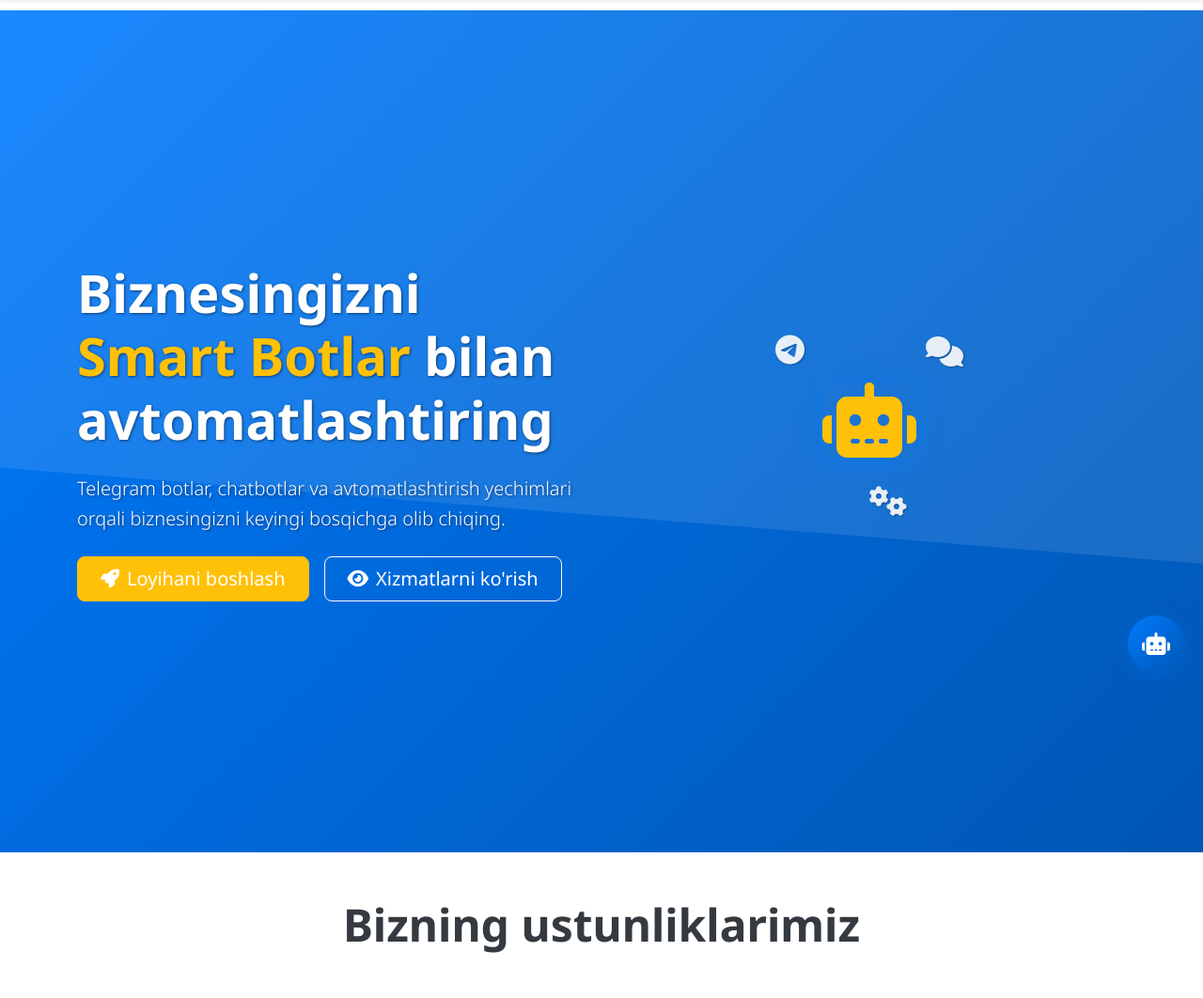
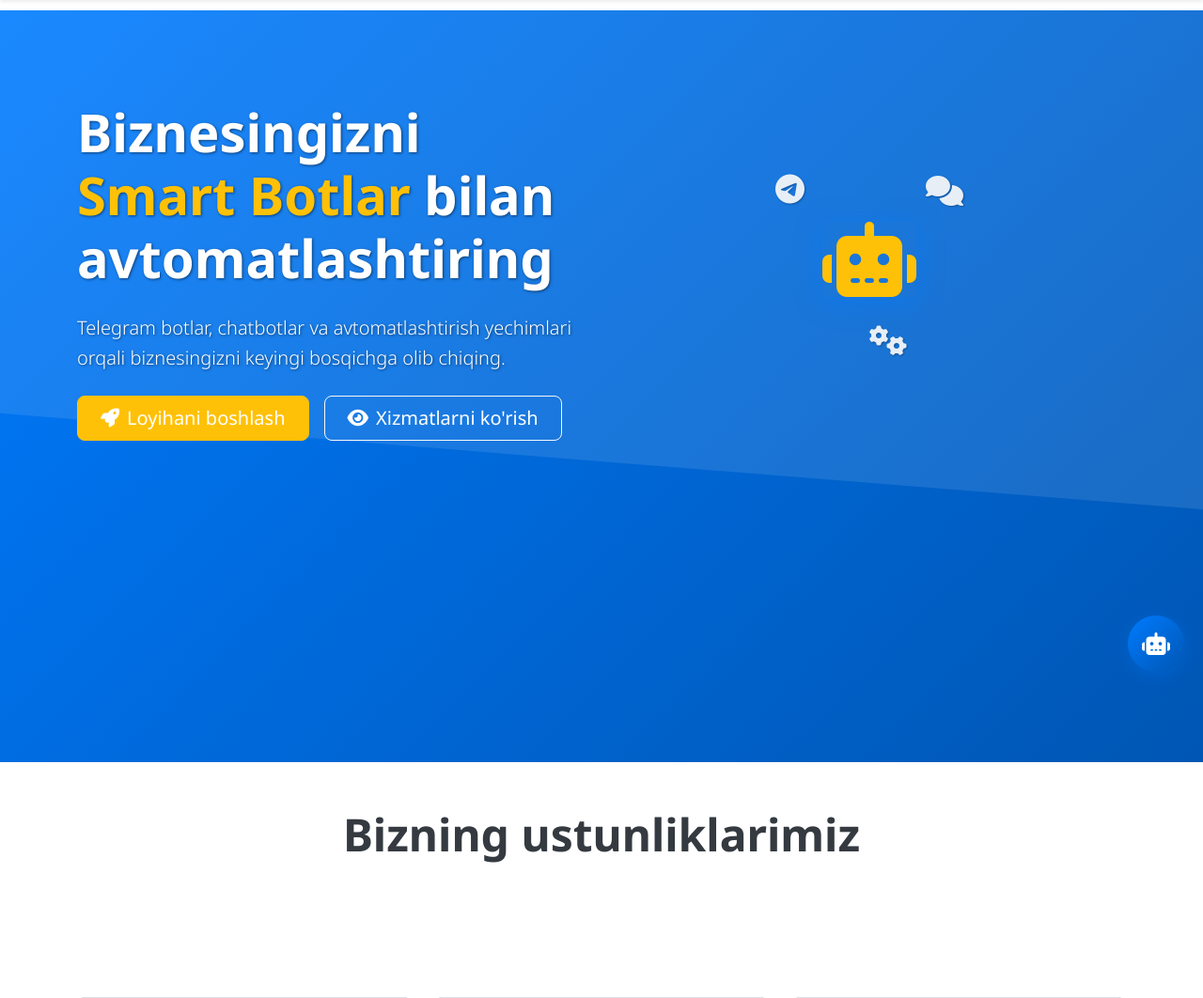
Before and after one commit to onlinemobi102-cpu/SmartBotuz, a Flask app: page / in a window 1280 px wide. Shown: the part 65-1127 px from the top of the page at 94% size. Run offline with Flask 3, Linux system fonts and the light colour scheme.

Commit message:
Adjust hero section layout to improve visual presentation
Modify templates/index.html to adjust hero section alignment and spacing.

Replit-Commit-Author: Agent
Replit-Commit-Session-Id: 47a970bc-7284-4c06-9618-3a872a93b977
Replit-Commit-Checkpoint-Type: full_checkpoint
Replit-Commit-Screenshot-Url: https://storage.googleapis.com/screenshot-production-us-central1/da58eb32-ee09-4361-ae72-a246a141e948/47a970bc-7284-4c06-9618-3a872a93b977/wesmoGm

```diff
--- a/templates/index.html
+++ b/templates/index.html
@@ -6,7 +6,7 @@
 <!-- Hero Section -->
 <section class="hero-section bg-gradient-primary text-white py-5">
     <div class="container">
-        <div class="row align-items-center min-vh-100">
+        <div class="row align-items-center py-5">
             <div class="col-lg-6">
                 <h1 class="display-4 fw-bold mb-4">
                     Biznesingizni <span class="text-warning">Smart Botlar</span> bilan avtomatlashtiring
```
Also changed, not shown: attached_assets/image_1756791882180.png (added).
